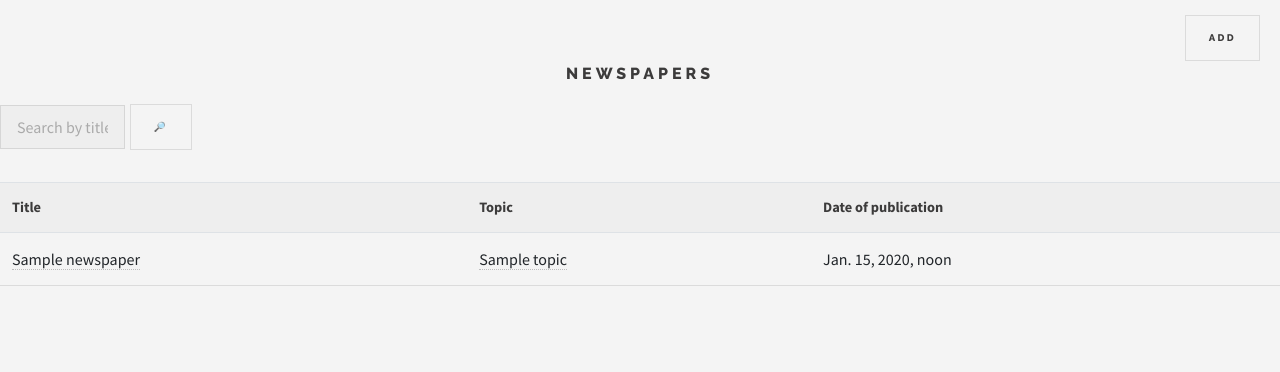
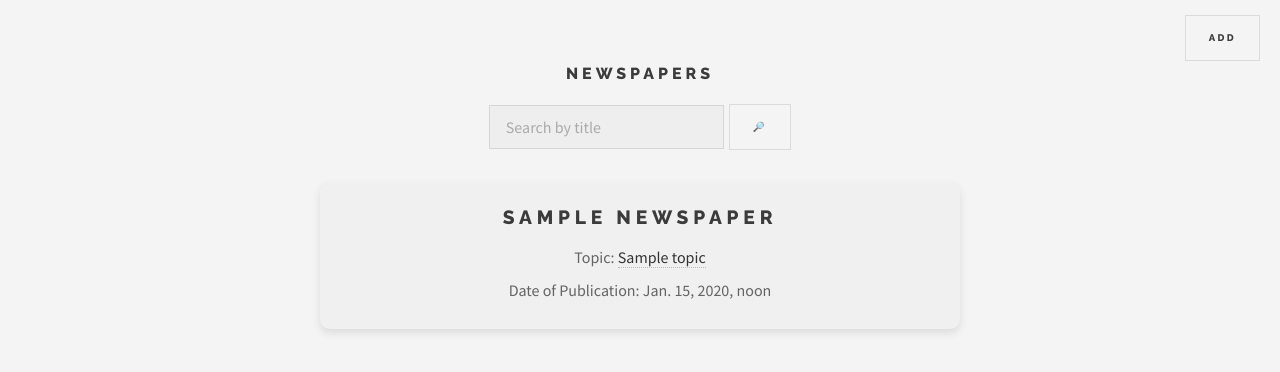
Before and after one commit to MarianKovalyshyn/newspaper-agency, a Django app: page /newspapers/ in a window 1280 px wide. Shown: the part 56-428 px from the top of the page. Run offline with Django 4.2, Linux system fonts and the light colour scheme; tables that the repository leaves empty hold one stand-in row (values such as "Sample post").

Commit message:
Make better visuals for all list pages

```diff
--- a/agency/static/css/styles.css
+++ b/agency/static/css/styles.css
@@ -3645,3 +3645,100 @@ body.is-menu-visible #menu {
     margin-top: 15px;
     margin-right: 20px;
 }
+
+.topic-container {
+    display: flex;
+    justify-content: center;
+    align-items: center;
+    grid-template-columns: repeat(auto-fill, minmax(150px, 1fr)); /* Adjust the bubble width */
+    gap: 10px; /* Adjust the space between bubbles */
+}
+
+.topic-bubble {
+    background-color: #f0f0f0;
+    padding: 10px 20px;
+    border-radius: 20px;
+    text-align: center;
+    border: 1px solid #ccc;
+}
+
+.topic-bubble a {
+    text-decoration: none;
+    color: #333;
+    font-weight: bold;
+}
+
+.search-container {
+    display: flex;
+    justify-content: center;
+    align-items: center;
+}
+
+.pagination-container {
+    display: flex;
+    justify-content: center;
+    margin-top: 20px;
+}
+
+.redactor-container {
+    display: flex;
+    flex-wrap: wrap;
+    gap: 20px;
+    justify-content: center;
+}
+
+.redactor-card {
+    background-color: #f0f0f0;
+    padding: 20px;
+    border-radius: 10px;
+    text-align: center;
+    max-width: 300px;
+    width: 100%;
+}
+
+.redactor-card a {
+    text-decoration: none;
+    color: #333;
+}
+
+.redactor-card h3 {
+    margin-bottom: 10px;
+    font-size: 1.2em;
+}
+
+.redactor-card p {
+    margin: 5px 0;
+}
+
+
+
+.newspaper-container {
+    display: flex;
+    flex-direction: column;
+    align-items: center;
+    gap: 20px;
+}
+
+.newspaper {
+    background-color: #f0f0f0;
+    padding: 20px;
+    border-radius: 10px;
+    text-align: center;
+    max-width: 50%;
+    width: 100%;
+    box-shadow: 0 4px 8px rgba(0, 0, 0, 0.1);
+}
+
+.newspaper a {
+    text-decoration: none;
+    color: #333;
+}
+
+.newspaper h3 {
+    margin-bottom: 10px;
+    font-size: 1.2em;
+}
+
+.newspaper p {
+    margin: 5px 0;
+}
--- a/agency/views.py
+++ b/agency/views.py
@@ -1,4 +1,5 @@
 from django.contrib.auth import get_user_model
+from django.contrib.auth.mixins import LoginRequiredMixin
 from django.shortcuts import render
 from django.urls import reverse_lazy
 from django.views import generic
@@ -19,7 +20,7 @@ def index(request) -> render:
     request.session["num_visits"] = num_visits + 1
     context = {
         "num_visits": num_visits + 1,
-        "newspaper_list": Newspaper.objects.all(),
+        "newspaper_list": Newspaper.objects.all()[:10],
     }
     return render(request, "agency/index.html", context=context)
 
@@ -48,19 +49,19 @@ class RedactorDetailView(generic.DetailView):
     model = Redactor
 
 
-class RedactorCreateView(generic.CreateView):
+class RedactorCreateView(LoginRequiredMixin, generic.CreateView):
     model = Redactor
     success_url = reverse_lazy("agency:redactor-list")
     form_class = RedactorCreationForm
 
 
-class RedactorUpdateView(generic.UpdateView):
+class RedactorUpdateView(LoginRequiredMixin, generic.UpdateView):
     model = Redactor
     success_url = reverse_lazy("agency:redactor-list")
     fields = ["first_name", "last_name", "years_of_experience"]
 
 
-class RedactorDeleteView(generic.DeleteView):
+class RedactorDeleteView(LoginRequiredMixin, generic.DeleteView):
     model = Redactor
     success_url = reverse_lazy("agency:redactor-list")
 
@@ -89,19 +90,19 @@ class NewspaperDetailView(generic.DetailView):
     model = Newspaper
 
 
-class NewspaperCreateView(generic.CreateView):
+class NewspaperCreateView(LoginRequiredMixin, generic.CreateView):
     model = Newspaper
     success_url = reverse_lazy("agency:newspaper-list")
     form_class = NewspaperForm
 
 
-class NewspaperUpdateView(generic.UpdateView):
+class NewspaperUpdateView(LoginRequiredMixin, generic.UpdateView):
     model = Newspaper
     success_url = reverse_lazy("agency:newspaper-list")
-    fields = "__all__"
+    form_class = NewspaperForm
 
 
-class NewspaperDeleteView(generic.DeleteView):
+class NewspaperDeleteView(LoginRequiredMixin, generic.DeleteView):
     model = Newspaper
     success_url = reverse_lazy("agency:newspaper-list")
 
@@ -125,22 +126,23 @@ class TopicListView(generic.ListView):
             return self.queryset.filter(name__icontains=name)
         return self.queryset
 
+
 class TopicDetailView(generic.DetailView):
     model = Topic
 
 
-class TopicCreateView(generic.CreateView):
+class TopicCreateView(LoginRequiredMixin, generic.CreateView):
     model = Topic
     success_url = reverse_lazy("agency:topic-list")
     fields = "__all__"
 
 
-class TopicUpdateView(generic.UpdateView):
+class TopicUpdateView(LoginRequiredMixin, generic.UpdateView):
     model = Topic
     success_url = reverse_lazy("agency:topic-list")
     fields = "__all__"
 
 
-class TopicDeleteView(generic.DeleteView):
+class TopicDeleteView(LoginRequiredMixin, generic.DeleteView):
     model = Topic
     success_url = reverse_lazy("agency:topic-list")
--- a/templates/agency/newspaper_list.html
+++ b/templates/agency/newspaper_list.html
@@ -7,29 +7,53 @@
 
   <h1 style="text-align: center;">Newspapers</h1>
 
-  <div style="width: 15%;">
+  <div class="search-container">
     <form action="" method="get" style="display: flex; align-items: center;">
       {{ search_form }}
       <input type="submit" value="🔎" style="margin-left: 5px;">
     </form>
   </div>
 
+
+{#  {% if newspaper_list %}#}
+{#    <table class="table">#}
+{#      <tr>#}
+{#        <th>Title</th>#}
+{#        <th>Topic</th>#}
+{#        <th>Date of publication</th>#}
+{#      </tr>#}
+{#      {% for newspaper in newspaper_list %}#}
+{#        <tr>#}
+{#          <td><a href="{{ newspaper.get_absolute_url }}">{{ newspaper.title }}</a></td>#}
+{#          <td><a href="{{ newspaper.topic.get_absolute_url }}">{{ newspaper.topic }}</a></td>#}
+{#          <td>{{ newspaper.published_date }}</td>#}
+{#        </tr>#}
+{#      {% endfor %}#}
+{#    </table>#}
+{#  {% else %}#}
+{#    <p>We don't have any newspapers right now.</p>#}
+{#  {% endif %}#}
+
+
+<div class="newspaper-container">
     {% if newspaper_list %}
-    <table class="table">
-      <tr>
-        <th>Title</th>
-        <th>Topic</th>
-        <th>Date of publication</th>
-      </tr>
         {% for newspaper in newspaper_list %}
-        <tr>
-          <td><a href="{{ newspaper.get_absolute_url }}">{{ newspaper.title }}</a></td>
-          <td><a href="{{ newspaper.topic.get_absolute_url }}">{{ newspaper.topic }}</a></td>
-          <td>{{ newspaper.published_date }}</td>
-        </tr>
+            <div class="newspaper">
+                <a href="{{ newspaper.get_absolute_url }}">
+                    <h3>{{ newspaper.title }}</h3>
+                </a>
+                <p>Topic: <a href="{{ newspaper.topic.get_absolute_url }}">{{ newspaper.topic }}</a></p>
+                <p>Date of Publication: {{ newspaper.published_date }}</p>
+            </div>
         {% endfor %}
-    </table>
     {% else %}
         <p>We don't have any newspapers right now.</p>
     {% endif %}
+</div>
+
+
+
+
+
+
 {% endblock %}
--- a/templates/includes/pagination.html
+++ b/templates/includes/pagination.html
@@ -1,4 +1,5 @@
 {% load query_transform %}
+<div class="pagination-container">
   {% if is_paginated %}
     <ul class="pagination">
       {% if page_obj.has_previous %}
@@ -17,3 +18,4 @@
       {% endif %}
     </ul>
   {% endif %}
+</div>
```
Also changed, not shown: templates/agency/redactor_list.html (+11 -19 lines), templates/agency/topic_list.html (+12 -13 lines). Lines whose indentation alone changed are shown as unchanged.
